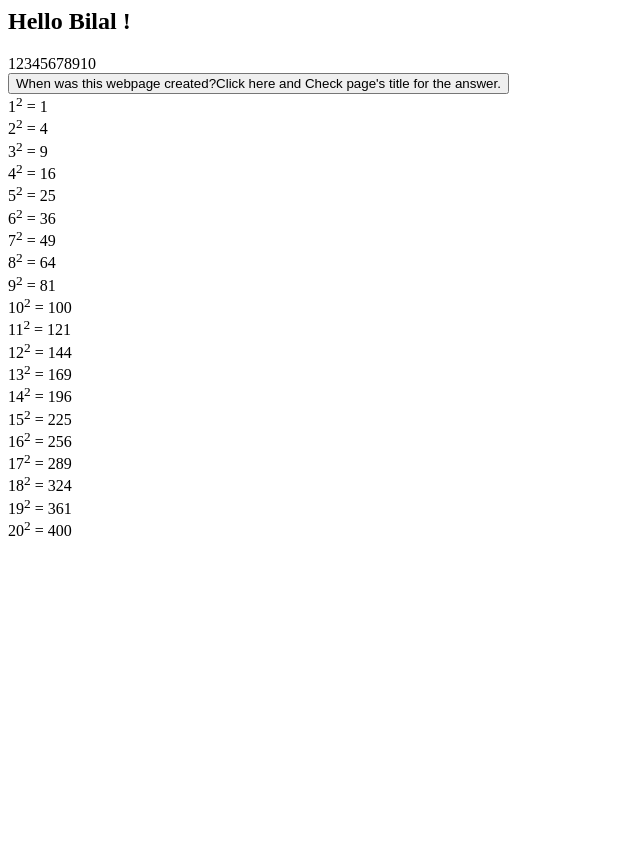
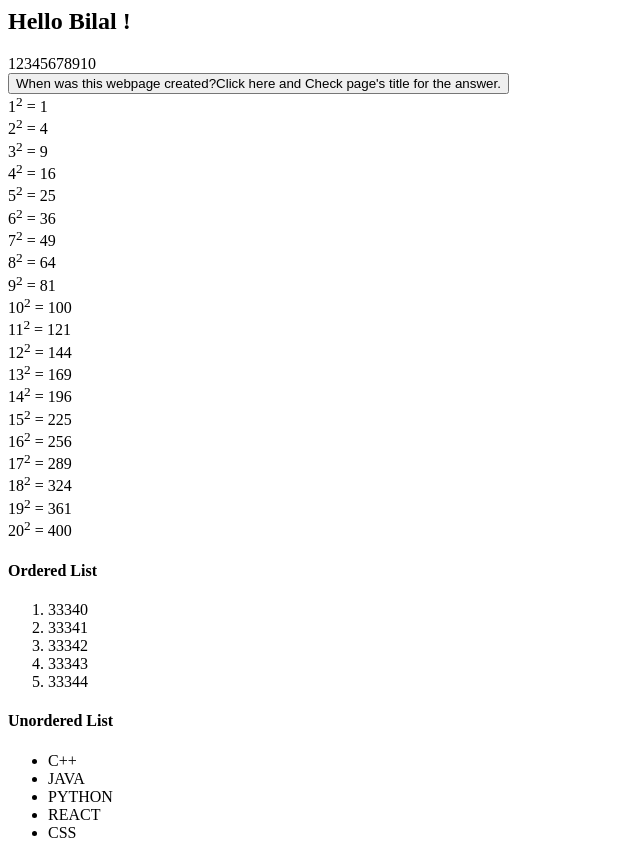
Before and after one commit to thisisbillall/assignment-2A-WADL, a plain HTML site: page exer1/index.html in a window 1280 px wide. Shown: the whole page, without its empty margins (0-640 px from the left). Before the commit the page ends 800 px from the top, so only its background shows below. Drawn offline with Linux system fonts and the light colour scheme.

Commit message:
10 ul ol

```diff
--- a/exer1/index.html
+++ b/exer1/index.html
@@ -33,7 +33,26 @@
              for(var i=1;i<=20;i++){
                 document.write(i+"<sup>"+2+"</sup>"+" = "+i*i,"<br/>");
             }
+
+
          </script>
 
+        <h4>Ordered List</h4>
+        <ol>
+            <li>33340</li>
+            <li>33341</li>
+            <li>33342</li>
+            <li>33343</li>
+            <li>33344</li>
+        </ol>
+        <h4>Unordered List</h4>
+        <ul>
+            <li>C++</li>
+            <li>JAVA</li>
+            <li>PYTHON</li>
+            <li>REACT</li>
+            <li>CSS</li>
+        </ul>
 
+    </body>
 </html>
```
